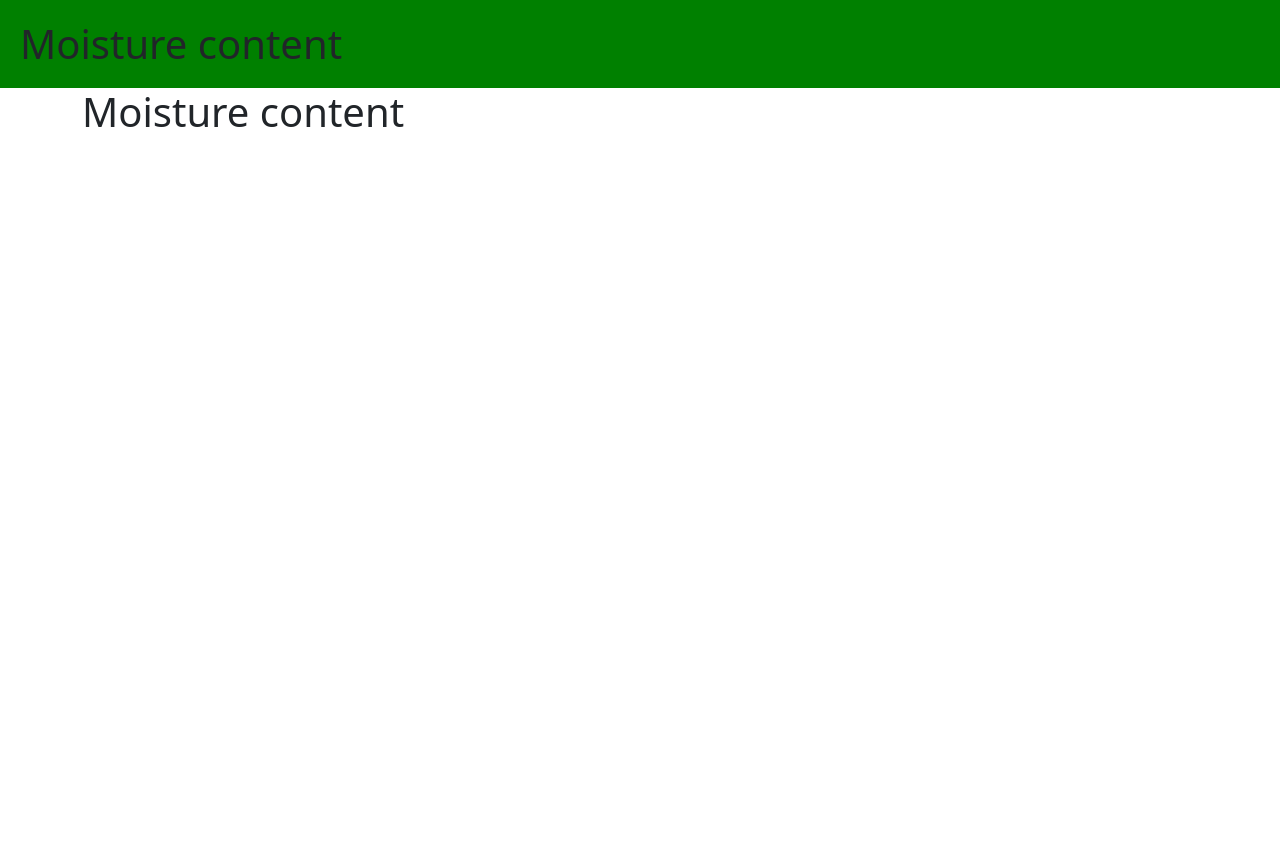
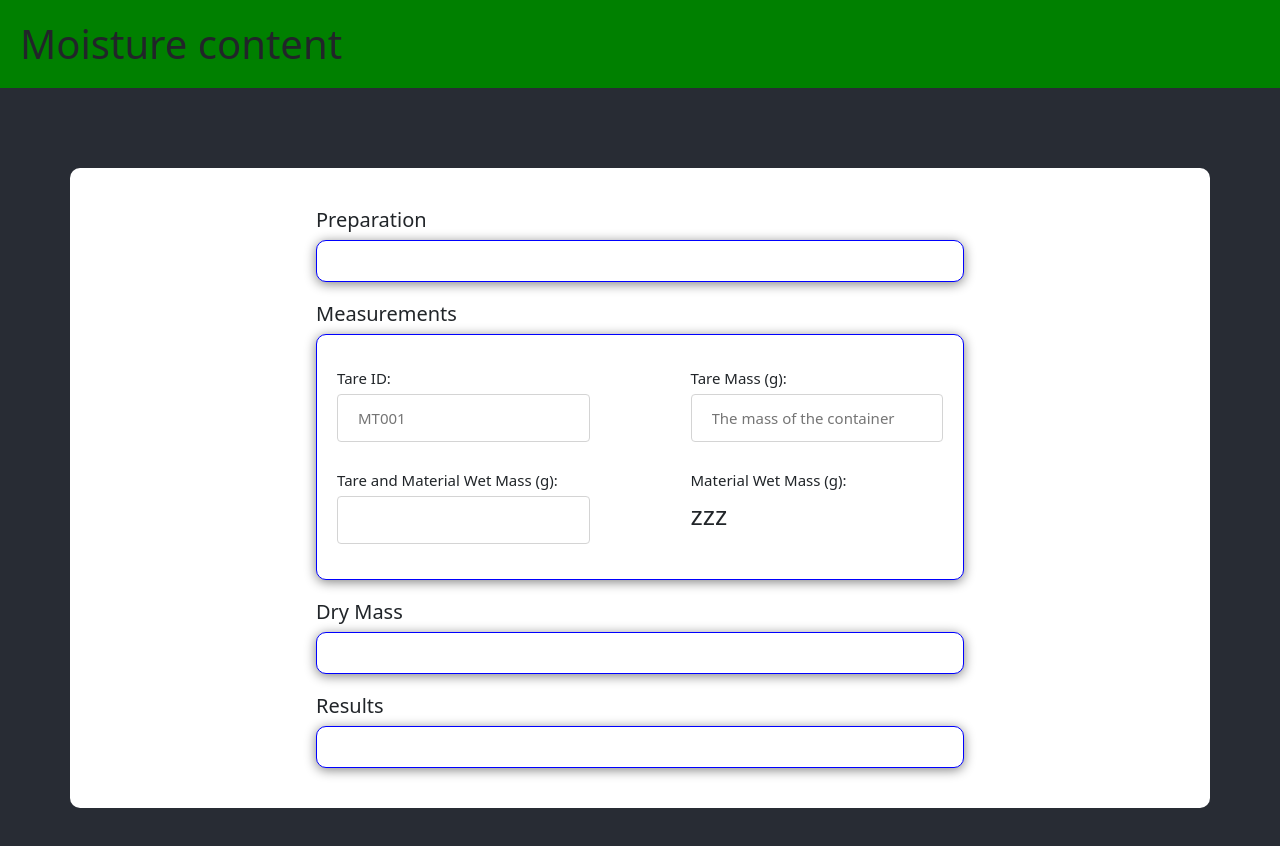
Before and after one commit to tingfukai/moisture, a React (Create React App) app: page / in a window 1280 px wide. Shown: the top 846 px of the page. Before the commit the page ends 800 px from the top, so only its background shows below. Built offline with nearby package versions, Linux system fonts and the light colour scheme.

Commit message:
Measurement part

```diff
--- a/src/App.js
+++ b/src/App.js
@@ -1,14 +1,32 @@
+import React, { Fragment } from 'react';
 import logo from './logo.svg';
 import Navbar from './components/navbar/navbar';
-import Preparation from './components/preparetion/method';
-function App() {
+import Results from './components/body/result';
+import Measurements from './components/body/measurement';
+import DryMass from './components/body/dry_mas';
+import Preparation from './components/body/preparation';
+import "./app.scss"
+const App = () => {
   return (
-    <div className="App">
-      <header className="App-header">
-        <Navbar />
-        <Preparation />
-      </header>
-    </div>
+    <Fragment>
+      <Navbar />
+
+      <div className='section' >
+        <div className="body container">
+          <Preparation />
+          <Measurements />
+          <DryMass />
+          <Results />
+        </div>
+
+      </div>
+
+
+
+    </Fragment>
+
+
+
   );
 }
 
--- /dev/null
+++ b/src/app.scss
@@ -0,0 +1,15 @@
+.section {
+  background-color: #282c34;
+  min-height: 100vh;
+  display: flex;
+  flex-direction: column;
+  align-items: center;
+  justify-content: center;
+  font-size: calc(10px + 2vmin);
+}
+
+.body {
+  background: #fff;
+  border-radius: 10px;
+  padding: 30px;
+}
--- /dev/null
+++ b/src/components/body/dry_mas.js
@@ -0,0 +1,19 @@
+import React from "react";
+import "./style.scss"
+import { Container } from 'react-bootstrap';
+const DryMass = () => {
+    return (
+        <div className=" main ">
+
+            <h5>Dry Mass</h5>
+            <Container className="card ">
+
+            </Container>
+
+
+
+        </div>
+    );
+};
+
+export default DryMass;
--- /dev/null
+++ b/src/components/body/measurement.js
@@ -0,0 +1,60 @@
+import React from "react";
+import "./style.scss"
+import { Container } from 'react-bootstrap';
+const Measurements = () => {
+    return (
+        <div className=" main ">
+
+            <h5>Measurements</h5>
+            <Container className="card ">
+                <div className="row">
+                    <div className="d-flex flex-wrap justify-content-between">
+                        <div className="col-lg-5 col-12 Input">
+                            <label>Tare ID:</label>
+                            <input
+
+                                placeholder='MT001'
+                                required
+                            />
+
+                        </div>
+
+                        <div className="col-lg-5 col-12 Input">
+                            <label>Tare Mass (g):</label>
+                            <input
+
+                                placeholder='The mass of the container'
+                                required
+                            />
+
+                        </div>
+                    </div>
+
+                    <div className="d-flex flex-wrap justify-content-between">
+                        <div className="col-12 col-lg-5 Input">
+                            <label>Tare and Material Wet Mass (g):</label>
+                            <input
+
+                                placeholder=''
+                                required
+                            />
+
+                        </div>
+
+                        <div className="col-lg-5 col-12 Input">
+                            <label>Material Wet Mass (g):</label>
+                            <div><span>zzz</span></div>
+
+
+                        </div>
+                    </div>
+                </div>
+            </Container>
+
+
+
+        </div>
+    );
+};
+
+export default Measurements;
--- /dev/null
+++ b/src/components/body/preparation.js
@@ -0,0 +1,19 @@
+import React from "react";
+import "./style.scss"
+import { Container } from 'react-bootstrap';
+const Preparation = () => {
+    return (
+        <div className=" main ">
+
+            <h5>Preparation</h5>
+            <Container className="card ">
+
+            </Container>
+
+
+
+        </div>
+    );
+};
+
+export default Preparation;
--- /dev/null
+++ b/src/components/body/result.js
@@ -0,0 +1,19 @@
+import React from "react";
+import "./style.scss"
+import { Container } from 'react-bootstrap';
+const Results = () => {
+    return (
+        <div className=" main ">
+
+            <h5>Results</h5>
+            <Container className="card ">
+
+            </Container>
+
+
+
+        </div>
+    );
+};
+
+export default Results;
--- /dev/null
+++ b/src/components/body/style.scss
@@ -0,0 +1,38 @@
+.main {
+  padding: 10px 20%;
+}
+.card {
+  background: #fff;
+  border-radius: 10px;
+  border-color: blue;
+  padding: 20px;
+  -webkit-box-shadow: 0px 2px 12px gray;
+  box-shadow: 0px 2px 12px gray;
+
+  & label {
+    font-size: 15px;
+  }
+}
+
+.Input {
+  margin-bottom: 15px;
+}
+
+.Input input {
+  height: 48px;
+  line-height: 48px;
+  width: 100%;
+  padding: 0 20px;
+  border: 1px solid #d4d4d4;
+  -webkit-transition: all 0.4s ease;
+  -moz-transition: all 0.4s ease;
+  -o-transition: all 0.4s ease;
+  transition: all 0.4s ease;
+  border-radius: 4px;
+  font-size: 15px;
+}
+.Input input:hover,
+.Input input:active,
+.Input input:focus {
+  border: 1px solid #1961ae;
+}
--- a/src/components/preparetion/method.js
+++ /dev/null
@@ -1,12 +0,0 @@
-import React from "react";
-
-import { Container } from 'react-bootstrap';
-const Preparation = () => {
-    return (
-        <Container>
-            <h1>Moisture content</h1>
-        </Container>
-    );
-};
-
-export default Preparation;
```
